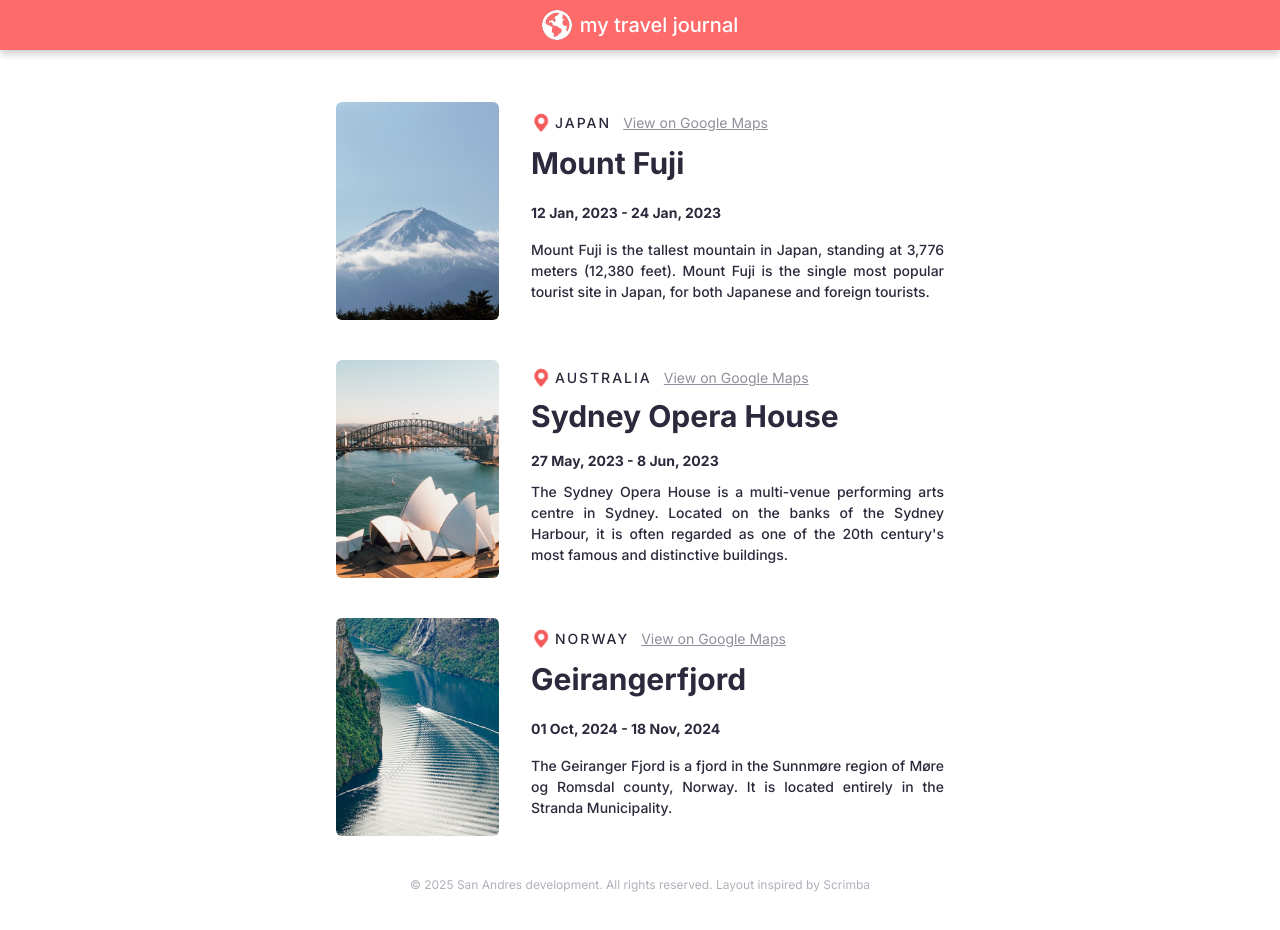
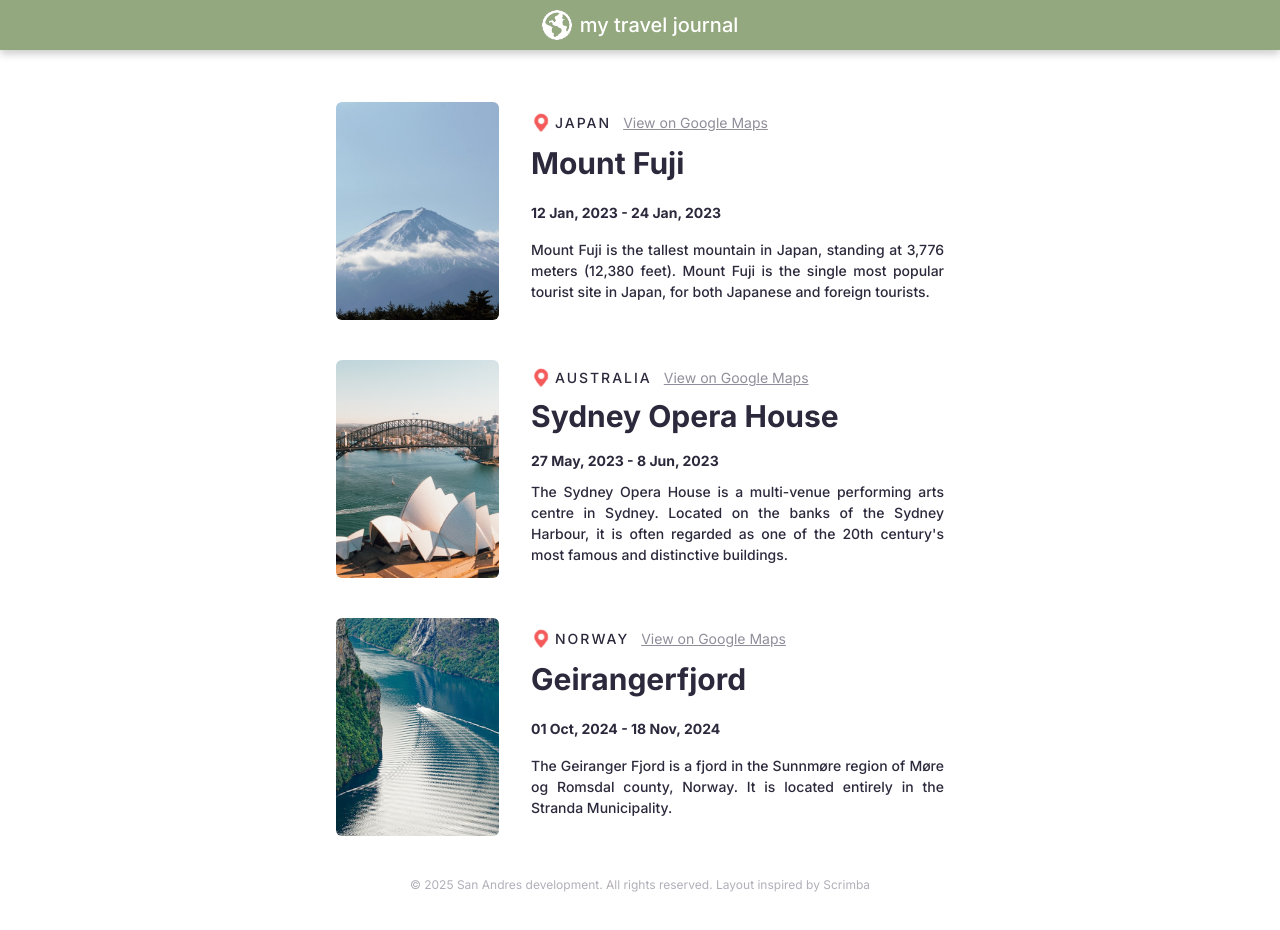
Before and after one commit to itskaedechan/traveljournal, a React (Vite) app: page / in a window 1280 px wide. Shown: the top 930 px of the page. Built offline with nearby package versions, Linux system fonts and the light colour scheme.

Commit message:
Changed header color for balance

```diff
--- a/src/index.css
+++ b/src/index.css
@@ -32,8 +32,8 @@ header {
   padding: 10px;
   box-shadow: 0 4px 8px rgba(0, 0, 0, 0.2);
   width: 100%;
-  background-color: #ff6b6b;
-  color: #ff6b6b;
+  background-color: #93a87e;
+  color: #93a87e;
   justify-content: center;
   align-items: center;
 }
```
Also changed, not shown: 1 other file (tests, documents, lock files or other folders).
